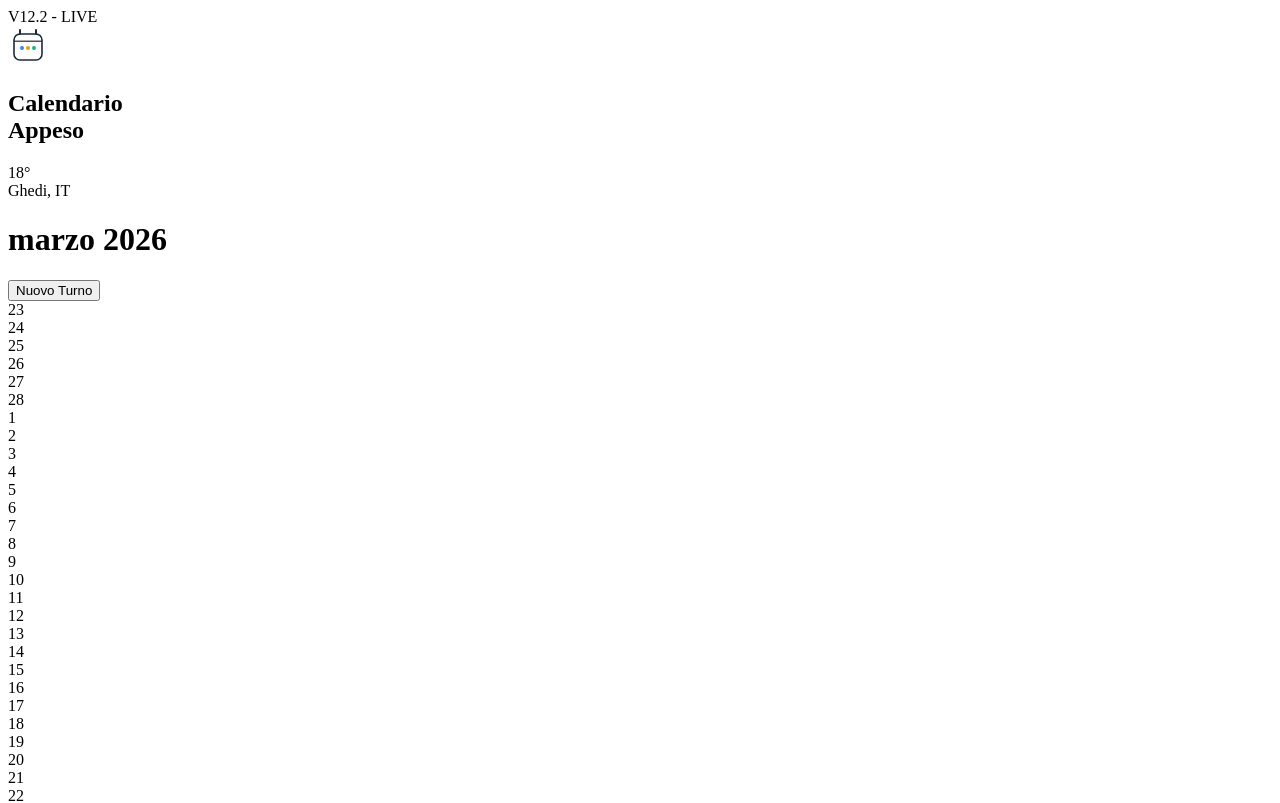
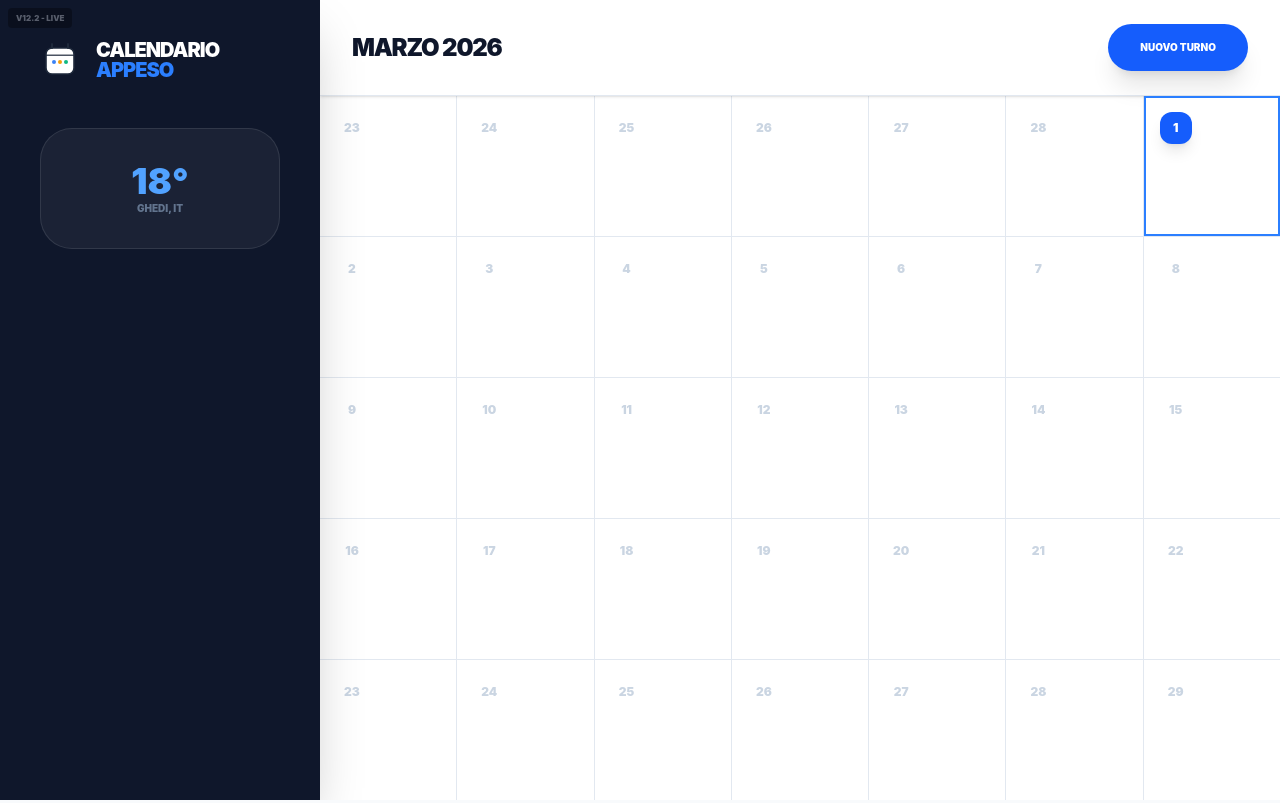
Before and after one commit to antonioappeso90-creator/Calendario, a Next.js app: page / in a window 1280 px wide. Shown: the top 803 px of the page. Built offline with nearby package versions, Linux system fonts and the light colour scheme.

Commit message:
Update globals.css

```diff
--- a/app/globals.css
+++ b/app/globals.css
@@ -1,50 +1,35 @@
-@import "tailwindcss"
+@import "tailwindcss";
 
 /**
- * CALENDARIO APPESO - CORE STYLING (V13 - EMERGENCY CLEAN)
+ * CALENDARIO APPESO - CORE STYLING (V16)
  * MENTORE DOCET:
- * Se la build fallisce qui, DEVI controllare il tuo package.json.
- * Deve esserci scritto "tailwindcss": "^4.0.0".
- * Se c'è scritto "3.x", cancella quell'import e usa le vecchie direttive:
- * @tailwind base; @tailwind components; @tailwind utilities;
+ * Se vedi ancora tutto bianco e nero, significa che il tuo Vercel
+ * non sta leggendo il file 'postcss.config.mjs'.
+ * Assicurati che quel file sia nella root!
  */
+
+@theme {
+  --font-sans: "Inter", "Segoe UI", sans-serif;
+}
 
 @layer base {
   body {
     @apply bg-slate-50 text-slate-900 antialiased;
   }
+}
 
-  /* Utility per nascondere la scrollbar ovunque */
+@layer utilities {
+  .no-scrollbar::-webkit-scrollbar {
+    display: none;
+  }
   .no-scrollbar {
     -ms-overflow-style: none;
     scrollbar-width: none;
   }
-  .no-scrollbar::-webkit-scrollbar {
-    display: none;
-  }
 }
 
-/* Griglia per la vista settimanale */
+/* Griglia per la vista settimanale/mensile */
 .grid-row {
   height: 75px;
   border-bottom: 1px solid #f1f5f9;
 }
-
-/* Animazione per i modali (Zoom fluido) */
-@keyframes modal-zoom {
-  from { opacity: 0; transform: scale(0.95); }
-  to { opacity: 1; transform: scale(1); }
-}
-
-.animate-in {
-  animation: modal-zoom 0.2s ease-out forwards;
-}
-
-/* Card degli eventi */
-.event-card {
-  @apply shadow-sm border border-black/5 transition-all;
-}
-
-.event-card:hover {
-  @apply shadow-md -translate-y-0.5;
-}
```
